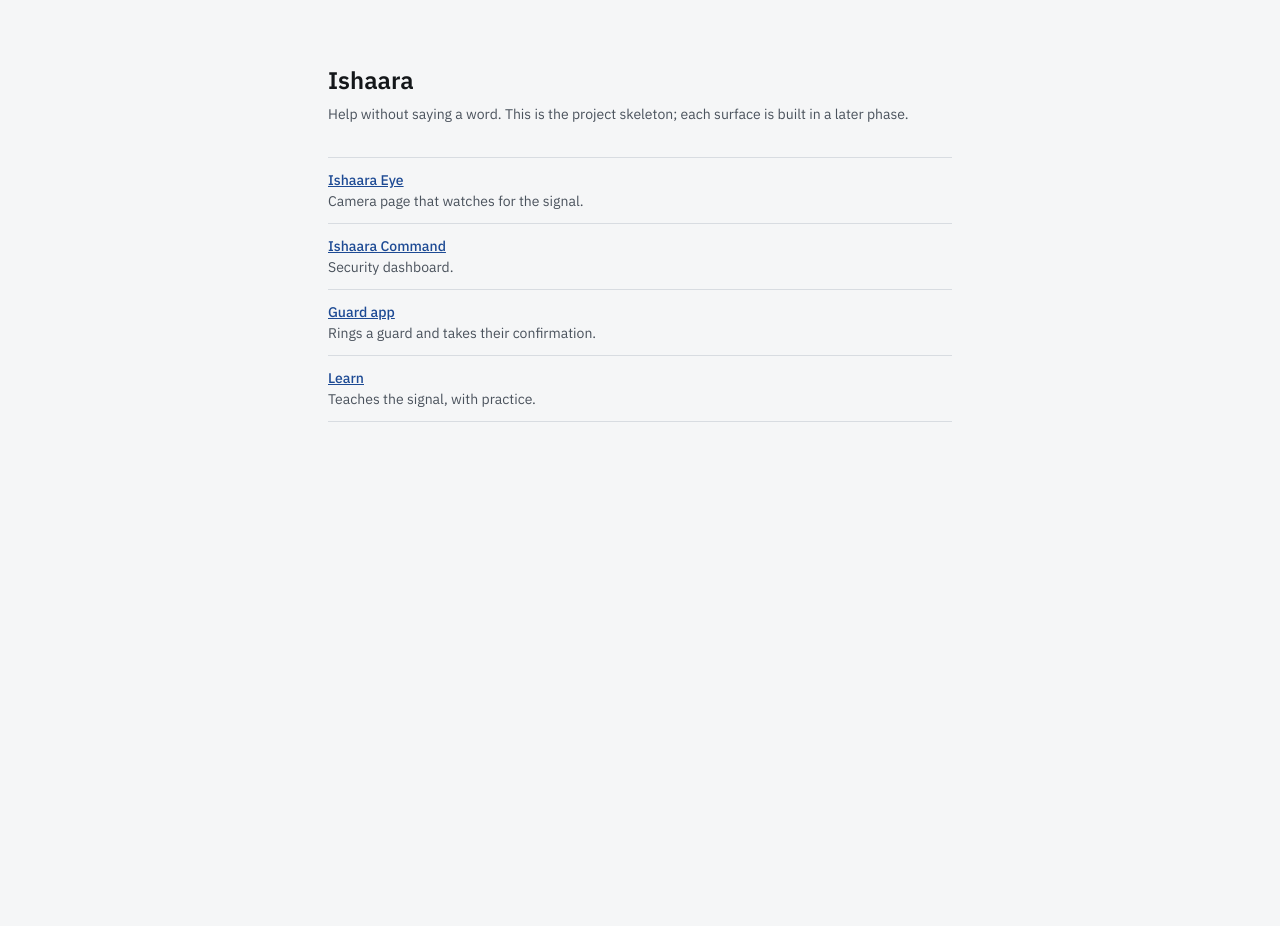
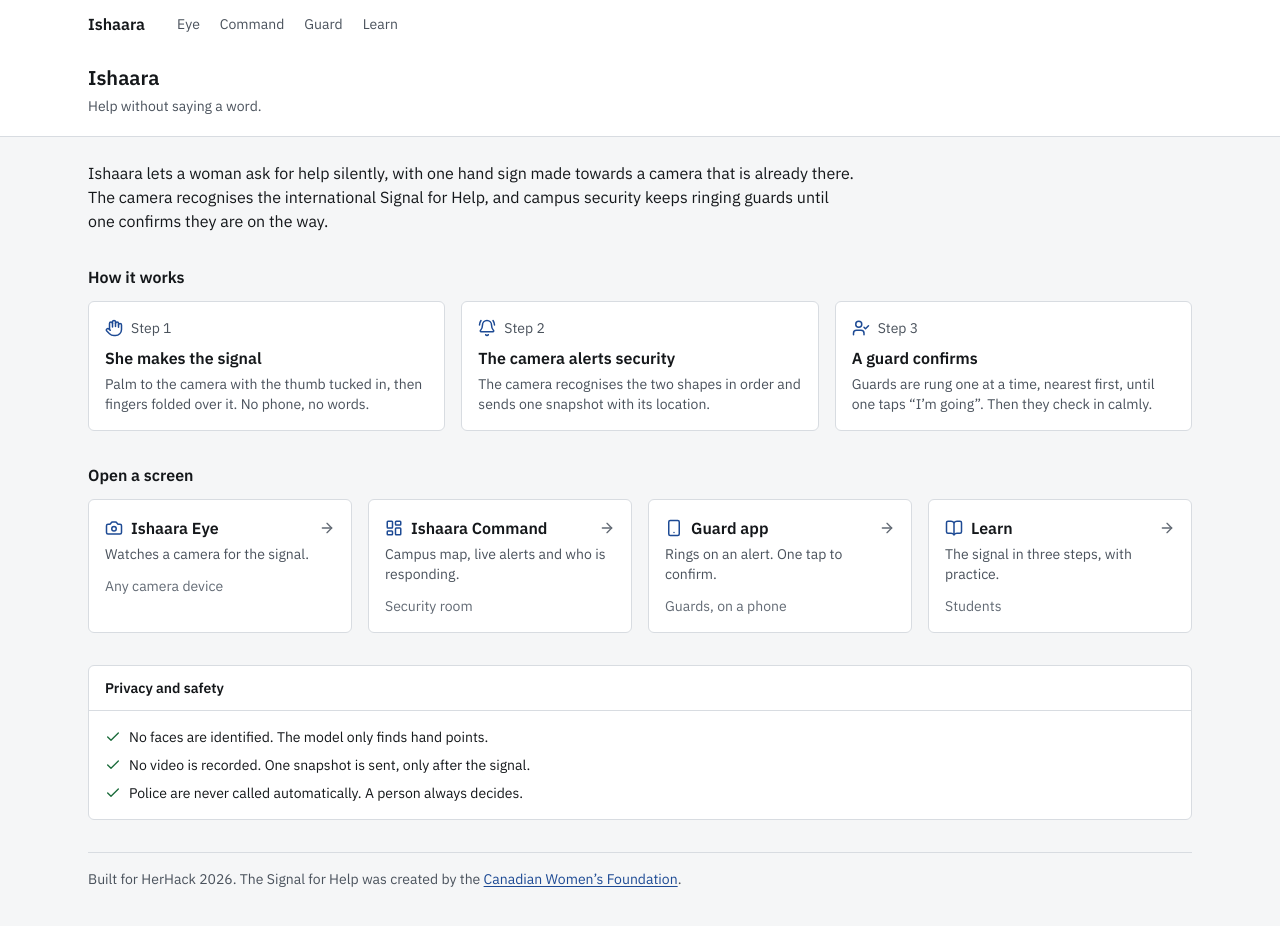
Before and after one commit to Yashvi-saini/ishaara, a React (Vite) app in the folder apps/web/: page / in a window 1280 px wide. Shown: the top 926 px of the page. Before the commit the page ends 800 px from the top, so only its background shows below. Built offline with nearby package versions, Linux system fonts and the light colour scheme.

Commit message:
feat(web): route every surface and add a not-found page

```diff
--- a/apps/web/src/App.tsx
+++ b/apps/web/src/App.tsx
@@ -1,58 +1,45 @@
+import { Compass } from "lucide-react";
 import { Link, Route, Routes } from "react-router";
+import { buttonClasses, Card, EmptyState, PageHeader } from "./components/ui";
+import { useDocumentTitle } from "./lib/hooks";
 import { CommandPage } from "./routes/CommandPage";
 import { EyePage } from "./routes/EyePage";
 import { GuardPage } from "./routes/GuardPage";
+import { HomePage } from "./routes/HomePage";
+import { LearnPage } from "./routes/LearnPage";
 
-const surfaces = [
-  { path: "/eye", name: "Ishaara Eye", summary: "Camera page that watches for the signal." },
-  { path: "/command", name: "Ishaara Command", summary: "Security dashboard." },
-  { path: "/guard", name: "Guard app", summary: "Rings a guard and takes their confirmation." },
-  { path: "/learn", name: "Learn", summary: "Teaches the signal, with practice." },
-];
-
-function Home() {
+function NotFoundPage() {
+  useDocumentTitle("Page not found");
   return (
-    <main className="mx-auto max-w-2xl px-6 py-16">
-      <h1 className="text-2xl font-semibold">Ishaara</h1>
-      <p className="mt-2 text-ink-muted">
-        Help without saying a word. This is the project skeleton; each surface is built in a later
-        phase.
-      </p>
-      <ul className="mt-8 divide-y divide-line border-y border-line">
-        {surfaces.map((surface) => (
-          <li key={surface.path} className="py-3">
-            <Link to={surface.path} className="font-medium text-accent underline">
-              {surface.name}
-            </Link>
-            <p className="text-sm text-ink-muted">{surface.summary}</p>
-          </li>
-        ))}
-      </ul>
-    </main>
-  );
-}
-
-function NotBuiltYet({ name }: { name: string }) {
-  return (
-    <main className="mx-auto max-w-2xl px-6 py-16">
-      <h1 className="text-2xl font-semibold">{name}</h1>
-      <p className="mt-2 text-ink-muted">This page is not built yet.</p>
-      <Link to="/" className="mt-6 inline-block text-accent underline">
-        Back to home
-      </Link>
-    </main>
+    <div className="min-h-dvh bg-canvas">
+      <PageHeader title="Page not found" />
+      <main className="mx-auto max-w-6xl px-4 py-6 sm:px-6">
+        <Card>
+          <EmptyState
+            icon={Compass}
+            title="There is no page at this address."
+            description="Check the link, or go back to the home page to open a screen."
+            action={
+              <Link to="/" className={buttonClasses({ variant: "primary" })}>
+                Go to the home page
+              </Link>
+            }
+          />
+        </Card>
+      </main>
+    </div>
   );
 }
 
 export function App() {
   return (
     <Routes>
-      <Route path="/" element={<Home />} />
+      <Route path="/" element={<HomePage />} />
       <Route path="/eye" element={<EyePage />} />
       <Route path="/command" element={<CommandPage />} />
       <Route path="/guard" element={<GuardPage />} />
-      <Route path="/learn" element={<NotBuiltYet name="Learn" />} />
-      <Route path="*" element={<NotBuiltYet name="Page not found" />} />
+      <Route path="/learn" element={<LearnPage />} />
+      <Route path="*" element={<NotFoundPage />} />
     </Routes>
   );
 }
```
